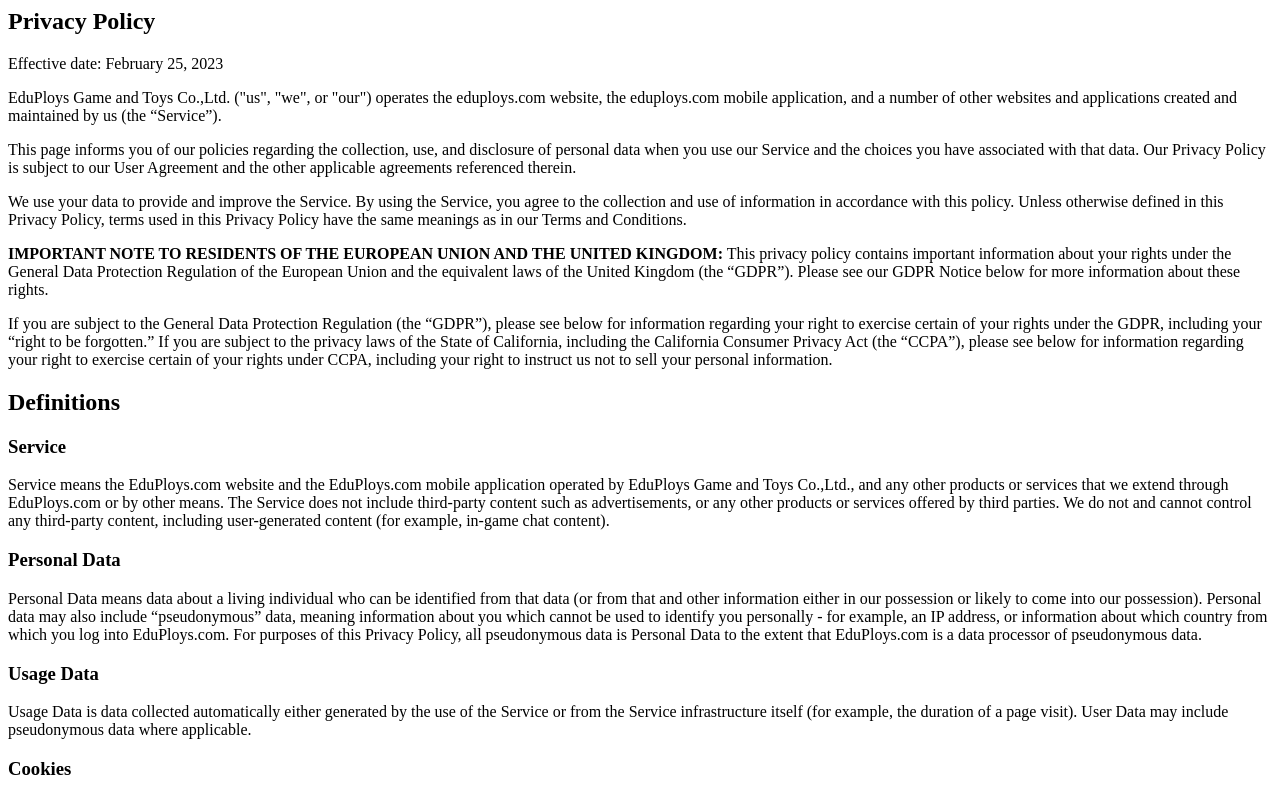
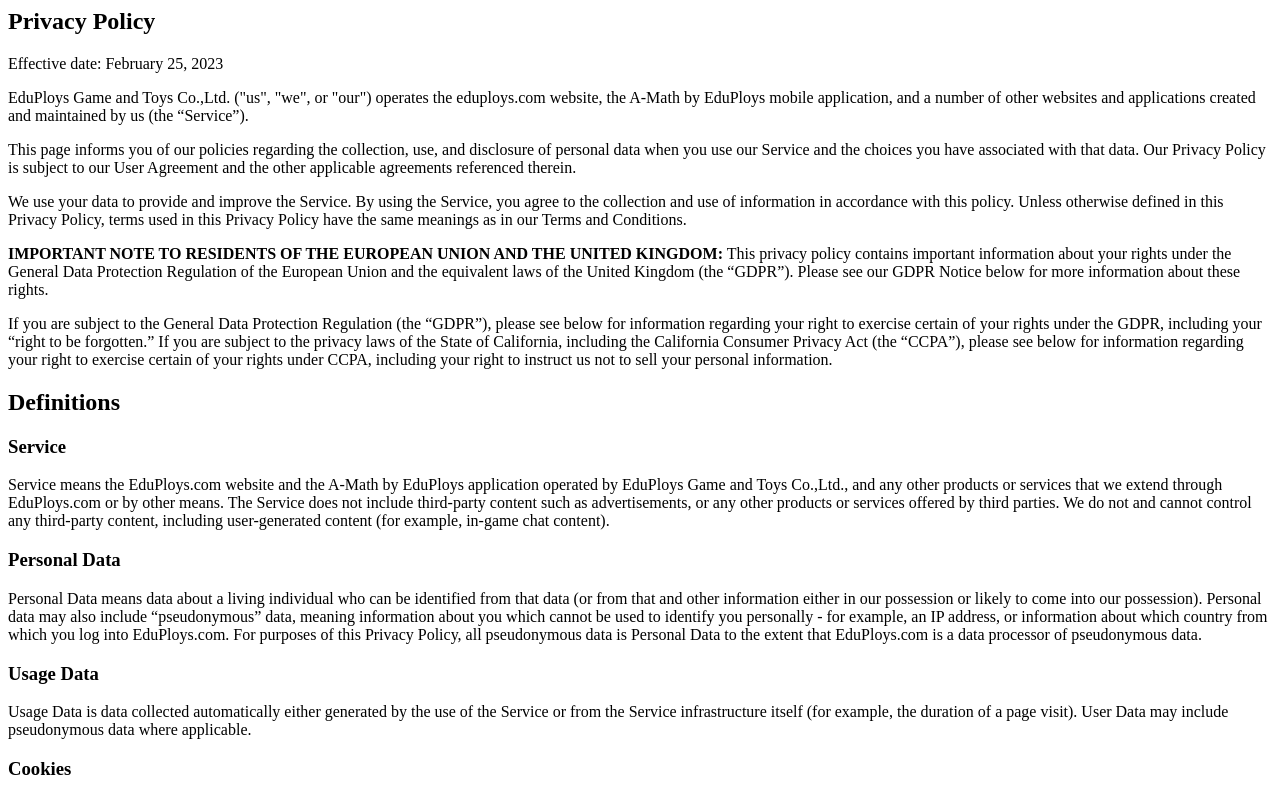
Before and after one commit to eduploys/amath-privacy-policy, a plain HTML site: page index.html in a window 1280 px wide. Shown: the top 796 px of the page. Drawn offline with Linux system fonts and the light colour scheme.

Commit message:
Update index.html

```diff
--- a/index.html
+++ b/index.html
@@ -9,7 +9,7 @@
 
   <div class="policies-effective-date">Effective date: February 25, 2023</div>
 
-  <p>EduPloys Game and Toys Co.,Ltd. ("us", "we", or "our") operates the eduploys.com website, the eduploys.com mobile application, and a number of other websites and applications created and maintained by us (the “Service”).</p>
+  <p>EduPloys Game and Toys Co.,Ltd. ("us", "we", or "our") operates the eduploys.com website, the A-Math by EduPloys mobile application, and a number of other websites and applications created and maintained by us (the “Service”).</p>
 
   <p>This page informs you of our policies regarding the collection, use, and disclosure of personal data when you use our Service and the choices you have associated with that data. Our Privacy Policy is subject to our User Agreement and the other applicable agreements referenced therein.</p>
 
@@ -29,7 +29,7 @@
 
   <h3>Service</h3>
 
-  <p>Service means the EduPloys.com website and the EduPloys.com mobile application operated by EduPloys Game and Toys Co.,Ltd., and any other products or services that we extend through EduPloys.com or by other means. The Service does not include third-party content such as advertisements, or any other products or services offered by third parties. We do not and cannot control any third-party content, including user-generated content (for example, in-game chat content).</p>
+  <p>Service means the EduPloys.com website and the A-Math by EduPloys application operated by EduPloys Game and Toys Co.,Ltd., and any other products or services that we extend through EduPloys.com or by other means. The Service does not include third-party content such as advertisements, or any other products or services offered by third parties. We do not and cannot control any third-party content, including user-generated content (for example, in-game chat content).</p>
 
   <h3 class="policies-heading-item" id="personal_data">
 
```
